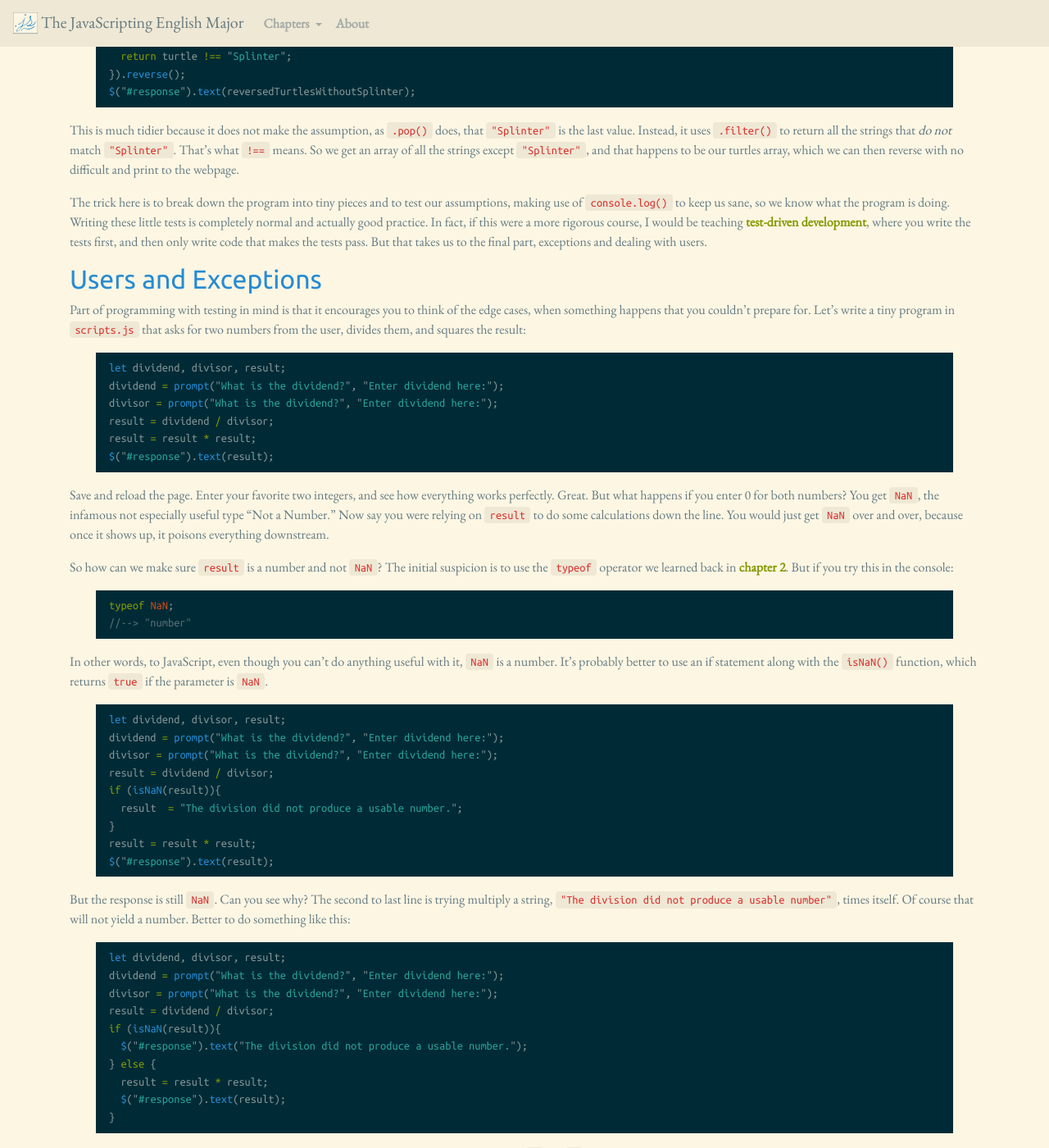
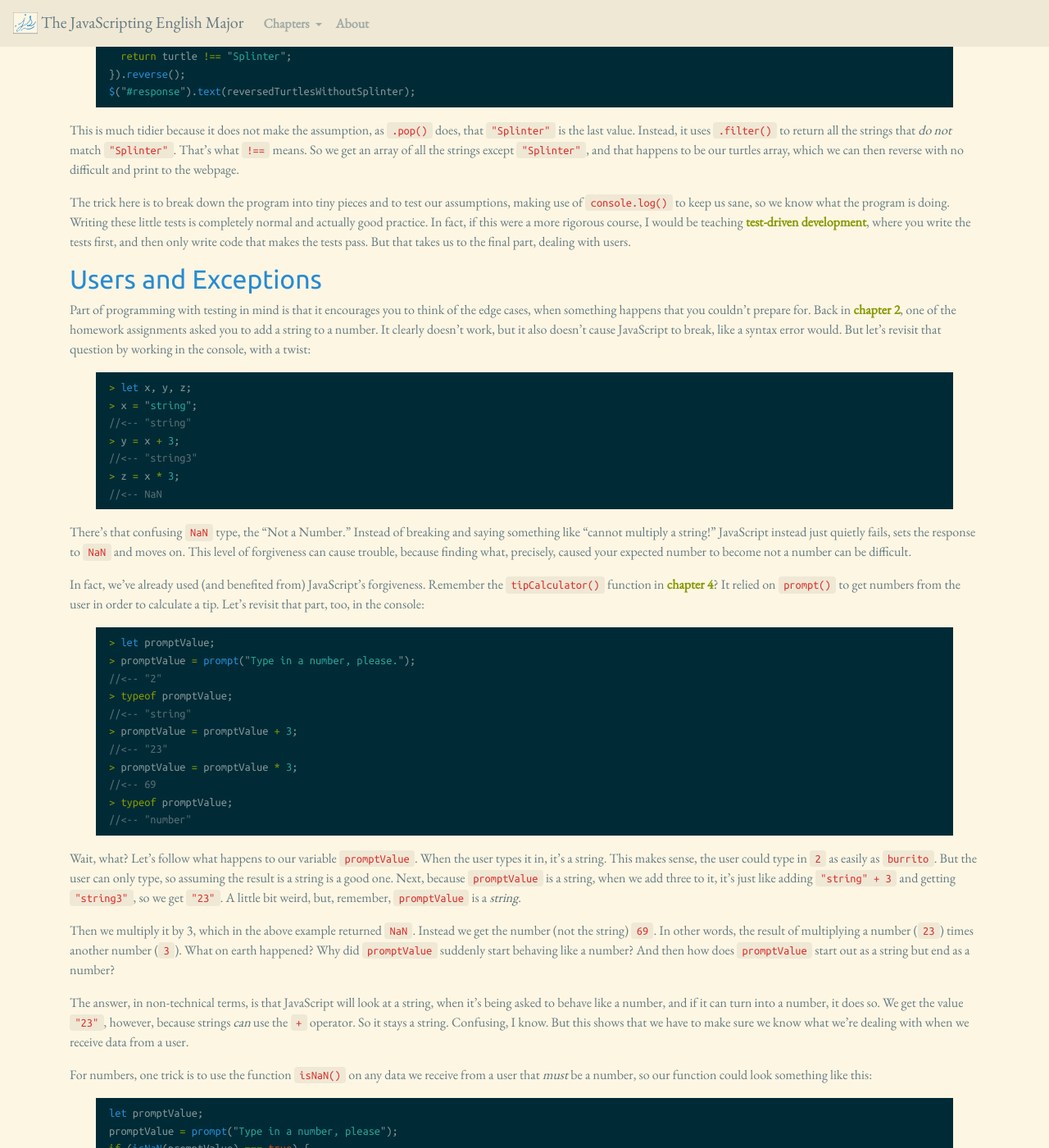
Before and after one commit to muziejus/javascripting-english-major, a Jekyll site: the page built from 7-errors.md, in a window 1280 px wide and 1400 px high, scrolled down 2135 px. Shown: the whole window at 82% size. Built offline with Jekyll 4.4.1, drawn with Linux system fonts in a browser that asks for light colours; nearby versions of some CDN libraries; some of the changed text lies outside the part shown.

Commit message:
Make a chapter 7 I'm ok with.

````diff
--- a/7-errors.md
+++ b/7-errors.md
@@ -166,75 +166,96 @@ actually good practice. In fact, if this were a more rigorous course, I would
 be teaching [test-driven
 development](https://en.wikipedia.org/wiki/Test-driven_development), where you
 write the tests first, and then only write code that makes the tests pass. But
-that takes us to the final part, exceptions and dealing with users.
+that takes us to the final part, dealing with users.
 
 ## Users and Exceptions
 
 Part of programming with testing in mind is that it encourages you to think of
-the edge cases, when something happens that you couldn’t prepare for. Let’s
-write a tiny program in `scripts.js` that asks for two numbers from the user,
-divides them, and squares the result:
+the edge cases, when something happens that you couldn’t prepare for. Back in
+[chapter 2](/2-calculator), one of the homework assignments asked you to add a
+string to a number. It clearly doesn’t work, but it also doesn’t cause
+JavaScript to break, like a syntax error would. But let’s revisit that
+question by working in the console, with a twist:
 
 ```javascript
-let dividend, divisor, result;
-dividend = prompt("What is the dividend?", "Enter dividend here:");
-divisor = prompt("What is the dividend?", "Enter dividend here:");
-result = dividend / divisor;
-result = result * result;
-$("#response").text(result);
+> let x, y, z;
+> x = "string";
+//<-- "string"
+> y = x + 3;
+//<-- "string3"
+> z = x * 3;
+//<-- NaN
 ```
 
-Save and reload the page. Enter your favorite two integers, and see how
-everything works perfectly. Great. But what happens if you enter 0 for both
-numbers? You get `NaN`, the infamous not especially useful type “Not a
-Number.” Now say you were relying on `result` to do some calculations down the
-line. You would just get `NaN` over and over, because once it shows up, it
-poisons everything downstream.
+There’s that confusing `NaN` type, the “Not a Number.” Instead of breaking and
+saying something like “cannot multiply a string!” JavaScript instead just
+quietly fails, sets the response to `NaN` and moves on. This level of
+forgiveness can cause trouble, because finding what, precisely, caused your
+expected number to become not a number can be difficult.
 
-So how can we make sure `result` is a number and not `NaN`? The initial
-suspicion is to use the `typeof` operator we learned back in [chapter
-2](/2-calculator/). But if you try this in the console:
+In fact, we’ve already used (and benefited from) JavaScript’s forgiveness.
+Remember the `tipCalculator()` function in [chapter 4](/4-functions)? It
+relied on `prompt()` to get numbers from the user in order to calculate a tip.
+Let’s revisit that part, too, in the console:
 
 ```javascript
-typeof NaN;
-//--> "number"
+> let promptValue;
+> promptValue = prompt("Type in a number, please.");
+//<-- "2"
+> typeof promptValue;
+//<-- "string"
+> promptValue = promptValue + 3;
+//<-- "23"
+> promptValue = promptValue * 3;
+//<-- 69
+> typeof promptValue;
+//<-- "number"
 ```
 
-In other words, to JavaScript, even though you can’t do anything useful with
-it, `NaN` is a number. It’s probably better to use an if statement along with
-the `isNaN()` function, which returns `true` if the parameter is `NaN`.
+Wait, what? Let’s follow what happens to our variable `promptValue`. When the
+user types it in, it’s a string. This makes sense, the user could type in `2`
+as easily as `burrito`. But the user can only type, so assuming the result is
+a string is a good one. Next, because `promptValue` is a string, when we add
+three to it, it’s just like adding `"string" + 3` and getting `"string3"`, so
+we get `"23"`. A little bit weird, but, remember, `promptValue` is a *string*.
+
+Then we multiply it by 3, which in the above example returned `NaN`. Instead
+we get the number (not the string) `69`. In other words, the result of
+multiplying a number (`23`) times another number (`3`). What on earth
+happened? Why did `promptValue` suddenly start behaving like a number? And
+then how does `promptValue` start out as a string but end as a number?
+
+The answer, in non-technical terms, is that JavaScript will look at a string,
+when it’s being asked to behave like a number, and if it can turn into a
+number, it does so. We get the value `"23"`, however, because strings *can*
+use the `+` operator. So it stays a string. Confusing, I know. But this shows
+that we have to make sure we know what we’re dealing with when we receive data
+from a user.
+
+For numbers, one trick is to use the function `isNaN()` on any data we receive
+from a user that *must* be a number, so our function could look something like
+this:
 
 ```javascript
-let dividend, divisor, result;
-dividend = prompt("What is the dividend?", "Enter dividend here:");
-divisor = prompt("What is the dividend?", "Enter dividend here:");
-result = dividend / divisor;
-if (isNaN(result)){
-  result  = "The division did not produce a usable number.";
-}
-result = result * result;
-$("#response").text(result);
-```
-
-But the response is still `NaN`. Can you see why? The second to last line is
-trying multiply a string, `"The division did not produce a usable number"`,
-times itself. Of course that will not yield a number. Better to do
-something like this:
-
-```javascript
-let dividend, divisor, result;
-dividend = prompt("What is the dividend?", "Enter dividend here:");
-divisor = prompt("What is the dividend?", "Enter dividend here:");
-result = dividend / divisor;
-if (isNaN(result)){
-  $("#response").text("The division did not produce a usable number.");
+let promptValue;
+promptValue = prompt("Type in a number, please");
+if (isNaN(promptValue) === true) {
+	alert("The value you submitted is not a number");
 } else {
-  result = result * result;
-  $("#response").text(result);
+	// do the calculations on promptValue knowing it
+	// will behave like a number and move on from here.
 }
 ```
 
-This branching lets us only do multiplication on things we know are numbers.
-Try entering `0` and `0` now.
+`alert()` makes that little box appear on your browser, similar to `prompt()`.
 
-Now try typing in words instead of numbers.
+Of course, over the rest of this course, you will be creating a project where
+you, yourself, are the sole source of data. In other words, you will be your
+worst enemy. But keep in mind the sorts of valves JavaScript offers, like
+`isNaN()`, while also knowing the limitations of things like `typeof`.
+Remember, you can always check your sanity in the console.
+
+## Exercises
+
+1. No homework this time. Enjoy the halfway point. When you come back, it will
+   be time to start creating!
````
